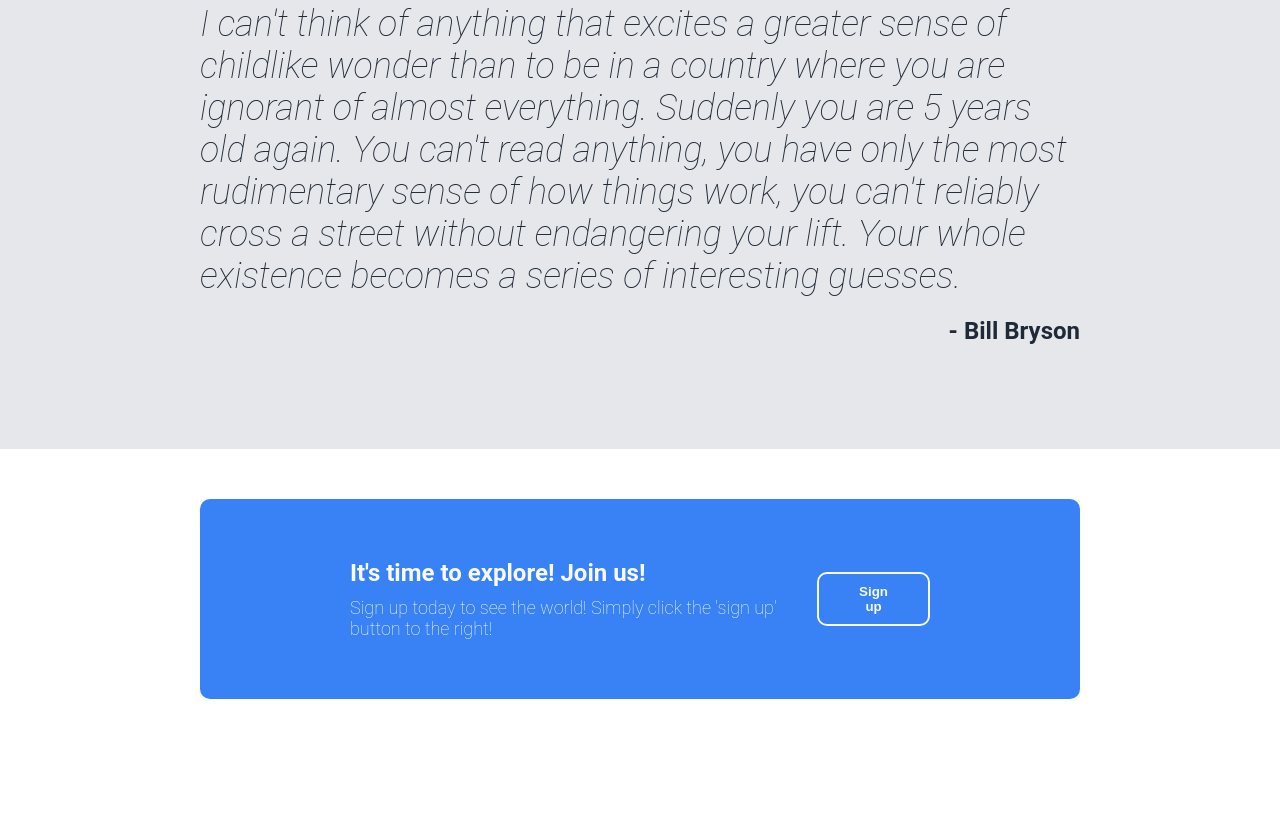
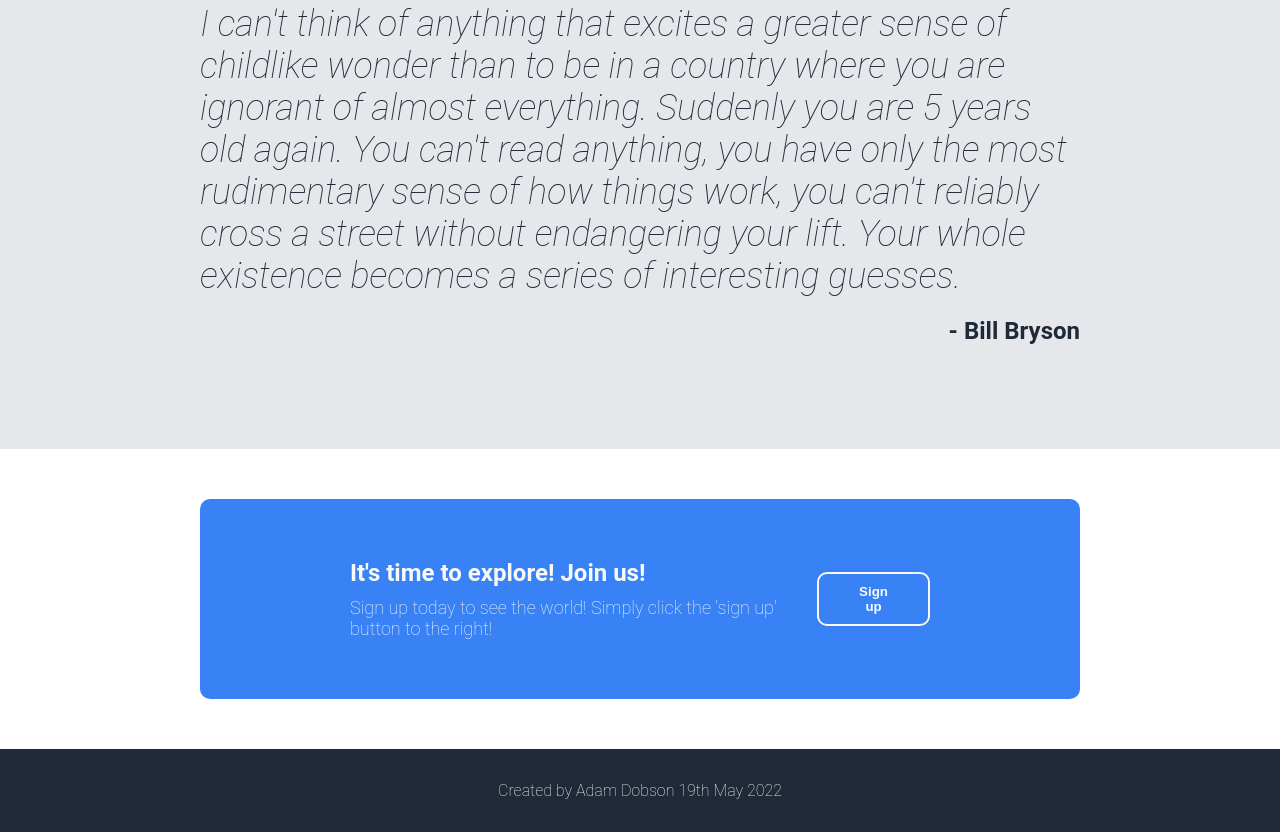
Before and after one commit to dobbbo/html-css-project-1, a plain HTML site: page index.html in a window 1280 px wide. Shown: the part 1161-1993 px from the top of the page. Before the commit the page ends 1910 px from the top, so only its background shows below. Drawn offline with Linux system fonts and the light colour scheme.

Commit message:
Added a footer to the website.

```diff
--- a/index.html
+++ b/index.html
@@ -55,6 +55,10 @@
         </div>
     </div>
 
+    <div class="footer">
+        <div class="footer-text">Created by Adam Dobson 19th May 2022</div>
+    </div>
+
 </body>
 
 </html>
--- a/styles.css
+++ b/styles.css
@@ -179,3 +179,13 @@ a {
     background-color: #3882F6;
     border-style: solid;
 }
+
+.footer {
+    display: flex;
+    background-color: #1f2937;
+    justify-content: center;
+    align-items: center;
+    padding: 32px 200px;
+    color: #f9faf8;
+    font-weight: lighter;
+}
```
